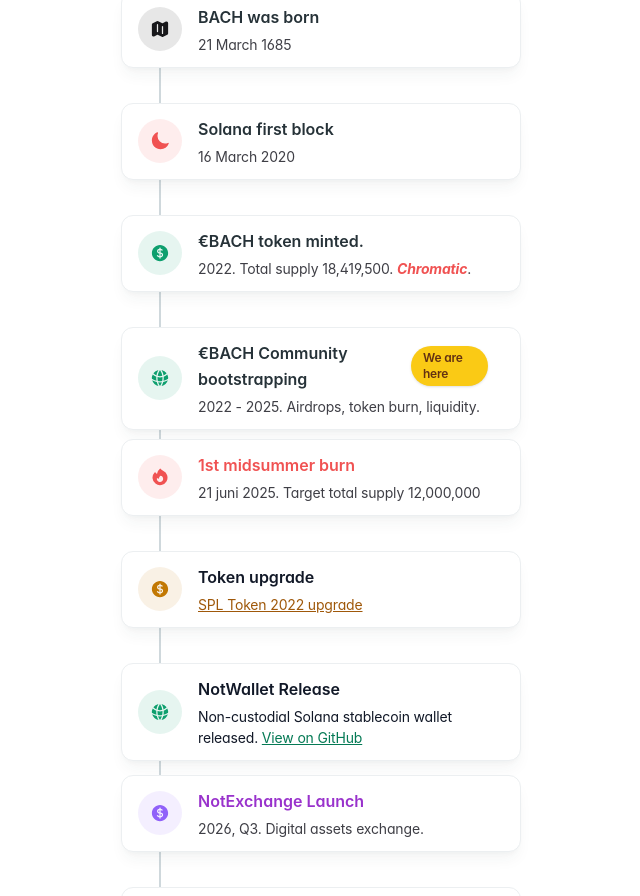
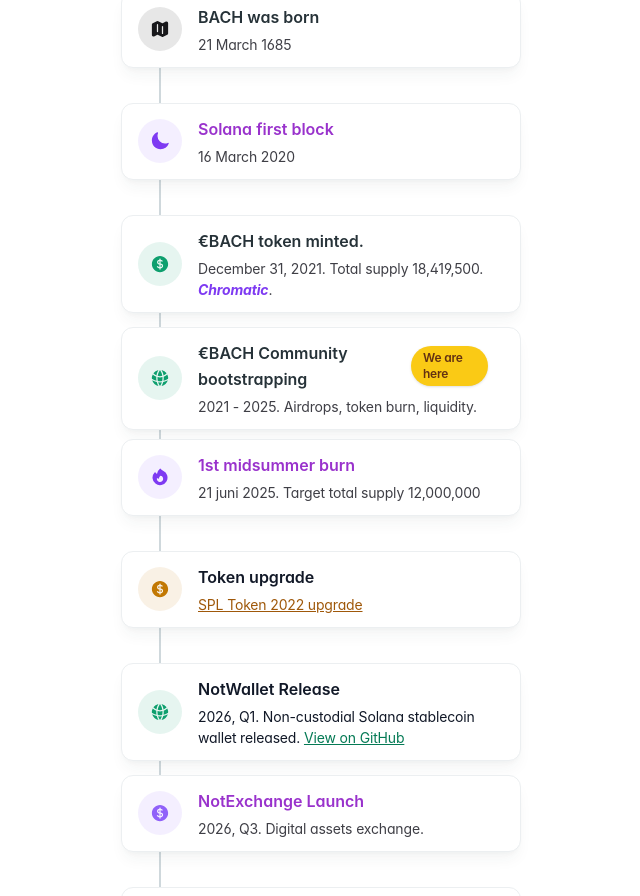
Before and after one commit to TheStableFoundation/bach-money, a Next.js app: page /timeline in a window 1280 px wide. Shown: the part 1089-1985 px from the top of the page, without its empty margins (319-959 px from the left). Built offline with nearby package versions, Linux system fonts and the light colour scheme.

Commit message:
Update Timeline colors to purple and fix dates

```diff
--- a/components/Timeline.tsx
+++ b/components/Timeline.tsx
@@ -74,11 +74,11 @@
         <TimelineItem className="h-28">
           <TimelineConnector className="!w-[78px]" />
           <TimelineHeader className="border-blue-gray-50 shadow-blue-gray-900/5 relative rounded-xl border bg-white py-3 pr-8 pl-4 shadow-lg">
-            <TimelineIcon className="p-3" variant="ghost" color="red">
-              <MoonIcon className="h-5 w-5" />
+            <TimelineIcon className="p-3" variant="ghost" color="purple">
+              <MoonIcon className="h-5 w-5 text-purple-600" />
             </TimelineIcon>
             <div className="flex flex-col gap-1 text-left">
-              <Typography variant="h6" color="blue-gray">
+              <Typography variant="h6" style={{ color: "#9932CC" }}>
                 Solana first block
               </Typography>
               <Typography variant="small" color="gray" className="font-normal">
@@ -98,7 +98,8 @@
                 €BACH token minted.
               </Typography>
               <Typography variant="small" color="gray" className="font-normal">
-                2022. Total supply 18,419,500. <span className="font-bold text-red-500 italic">Chromatic</span>.
+                December 31, 2021. Total supply 18,419,500.{" "}
+                <span className="font-bold text-purple-600 italic">Chromatic</span>.
               </Typography>
             </div>
           </TimelineHeader>
@@ -119,7 +120,7 @@
                 </span>
               </div>
               <Typography variant="small" color="gray" className="font-normal">
-                2022 - 2025. Airdrops, token burn, liquidity.
+                2021 - 2025. Airdrops, token burn, liquidity.
               </Typography>
             </div>
           </TimelineHeader>
@@ -127,11 +128,11 @@
         <TimelineItem className="h-28">
           <TimelineConnector className="!w-[78px]" />
           <TimelineHeader className="border-blue-gray-50 shadow-blue-gray-900/5 relative rounded-xl border bg-white py-3 pr-8 pl-4 shadow-lg">
-            <TimelineIcon className="p-3" variant="ghost" color="red">
-              <FireIcon className="h-5 w-5" />
+            <TimelineIcon className="p-3" variant="ghost" color="purple">
+              <FireIcon className="h-5 w-5 text-purple-600" />
             </TimelineIcon>
             <div className="flex flex-col gap-1 text-left">
-              <Typography variant="h6" color="red">
+              <Typography variant="h6" style={{ color: "#9932CC" }}>
                 1st midsummer burn
               </Typography>
               <Typography variant="small" color="gray" className="font-normal">
@@ -174,7 +175,7 @@
                 NotWallet Release
               </Typography>
               <Typography variant="small" style={{ color: "#111827" }} className="font-normal">
-                Non-custodial Solana stablecoin wallet released.{" "}
+                2026, Q1. Non-custodial Solana stablecoin wallet released.{" "}
                 <a
                   href="https://github.com/TheStableFoundation/not"
                   target="_blank"
@@ -207,11 +208,11 @@
         <TimelineItem className="h-28">
           <TimelineConnector className="!w-[78px]" />
           <TimelineHeader className="border-blue-gray-50 shadow-blue-gray-900/5 relative rounded-xl border bg-white py-3 pr-8 pl-4 shadow-lg">
-            <TimelineIcon className="p-3" variant="ghost" color="red">
-              <FireIcon className="h-5 w-5" />
+            <TimelineIcon className="p-3" variant="ghost" color="purple">
+              <FireIcon className="h-5 w-5 text-purple-600" />
             </TimelineIcon>
             <div className="flex flex-col gap-1 text-left">
-              <Typography variant="h6" color="deep-orange">
+              <Typography variant="h6" style={{ color: "#9932CC" }}>
                 12th burn
               </Typography>
               <Typography variant="small" color="gray" className="font-normal">
```
